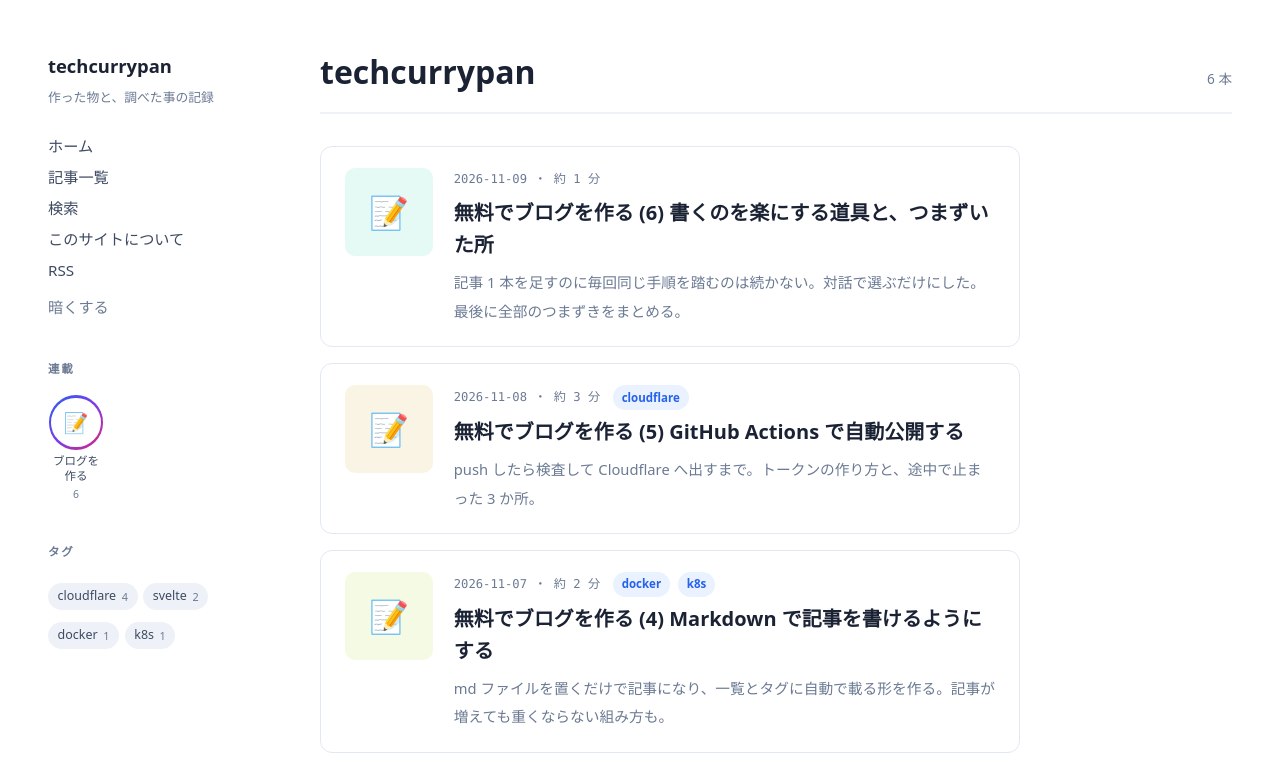
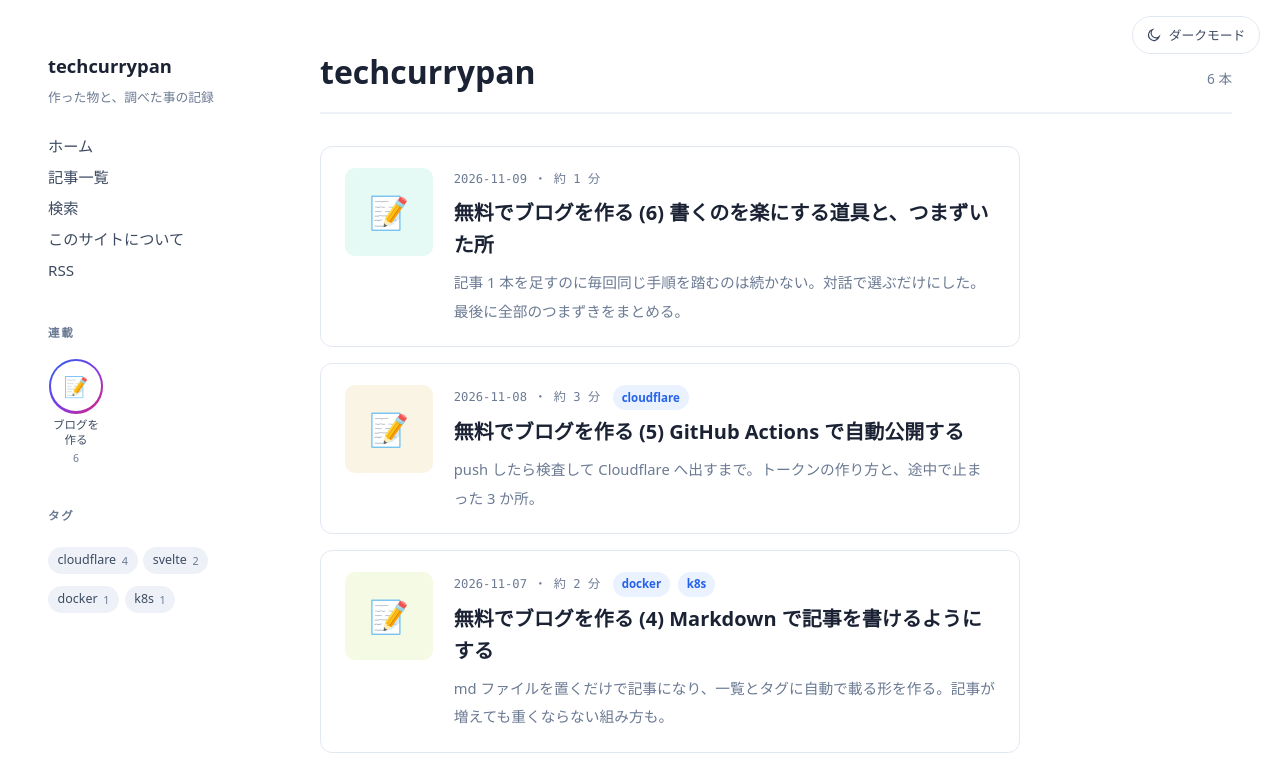
Before and after one commit to techcurrypan/apps, a SvelteKit app in the folder blog/: page / in a window 1280 px wide. Shown: the top 769 px of the page. Built offline with nearby package versions, Linux system fonts and the light colour scheme.

Commit message:
コードの色分け、ダークモード、プロフィール、OGP、アクセス解析

```diff
--- a/blog/src/app.html
+++ b/blog/src/app.html
@@ -4,7 +4,8 @@
 		<meta charset="utf-8" />
 		<meta name="viewport" content="width=device-width, initial-scale=1" />
 		<meta name="text-scale" content="scale" />
-		%sveltekit.head%
+		<script>try{document.documentElement.dataset.theme=localStorage.getItem("theme")||(matchMedia("(prefers-color-scheme: dark)").matches?"dark":"light")}catch(e){}</script>
+%sveltekit.head%
 	</head>
 	<body data-sveltekit-preload-data="hover">
 		<div style="display: contents">%sveltekit.body%</div>
--- a/blog/src/routes/+layout.svelte
+++ b/blog/src/routes/+layout.svelte
@@ -2,19 +2,42 @@
 import { groups, tagList } from '../lib/posts';
 
 let { children } = $props();
-let theme = $state('auto');
+let theme = $state<'light' | 'dark'>('light');
 
 $effect(() => {
 const saved = localStorage.getItem('theme');
-if (saved) theme = saved;
+theme =
+saved === 'dark' || saved === 'light'
+? saved
+: window.matchMedia('(prefers-color-scheme: dark)').matches
+? 'dark'
+: 'light';
 });
 
 $effect(() => {
-if (theme === 'auto') return;
 document.documentElement.dataset.theme = theme;
 localStorage.setItem('theme', theme);
 });
 </script>
+
+<button
+class="theme"
+onclick={() => (theme = theme === 'dark' ? 'light' : 'dark')}
+aria-label={theme === 'dark' ? 'ライトモードにする' : 'ダークモードにする'}
+>
+{#if theme === 'dark'}
+<svg viewBox="0 0 24 24" aria-hidden="true">
+<circle cx="12" cy="12" r="4.2" />
+<path d="M12 2.5v2.4M12 19.1v2.4M4.2 4.2l1.7 1.7M18.1 18.1l1.7 1.7M2.5 12h2.4M19.1 12h2.4M4.2 19.8l1.7-1.7M18.1 5.9l1.7-1.7" />
+</svg>
+<span>ライトモード</span>
+{:else}
+<svg viewBox="0 0 24 24" aria-hidden="true">
+<path d="M20 14.2A8.3 8.3 0 1 1 9.8 4 6.6 6.6 0 0 0 20 14.2z" />
+</svg>
+<span>ダークモード</span>
+{/if}
+</button>
 
 <div class="shell">
 <aside>
@@ -27,9 +50,6 @@ localStorage.setItem('theme', theme);
 <a href="/search">検索</a>
 <a href="/about">このサイトについて</a>
 <a href="/rss.xml">RSS</a>
-<button class="theme" onclick={() => (theme = theme === 'dark' ? 'light' : 'dark')}>
-{theme === 'dark' ? '明るくする' : '暗くする'}
-</button>
 </nav>
 
 {#if groups.length > 0}
@@ -81,8 +101,7 @@ localStorage.setItem('theme', theme);
 --sans: system-ui, "Hiragino Sans", "Noto Sans JP", sans-serif;
 }
 
-@media (prefers-color-scheme: dark) {
-:global(:root:not([data-theme="light"])) {
+:global(:root[data-theme="dark"]) {
 --bg: #0f1419;
 --surface: #161b22;
 --surface-2: #1f262e;
@@ -93,18 +112,10 @@ localStorage.setItem('theme', theme);
 --accent: #6cb6ff;
 --accent-soft: #1a2838;
 }
-}
 
-:global(:root[data-theme="dark"]) {
---bg: #0f1419;
---surface: #161b22;
---surface-2: #1f262e;
---line: #2a323c;
---ink: #e6edf3;
---ink-soft: #c2ccd6;
---ink-dim: #8b98a5;
---accent: #6cb6ff;
---accent-soft: #1a2838;
+:global(html) {
+scroll-behavior: smooth;
+scroll-padding-top: 2rem;
 }
 
 :global(body) {
@@ -136,22 +147,6 @@ color: var(--accent);
 :global(.token.selector) { color: #116329; }
 :global(.token.builtin) { color: #0550ae; }
 :global(.token.class-name) { color: #953800; }
-
-@media (prefers-color-scheme: dark) {
-:global(:root:not([data-theme="light"]) .token.comment) { color: #8b949e; }
-:global(:root:not([data-theme="light"]) .token.keyword) { color: #ff7b72; }
-:global(:root:not([data-theme="light"]) .token.string) { color: #a5d6ff; }
-:global(:root:not([data-theme="light"]) .token.function) { color: #d2a8ff; }
-:global(:root:not([data-theme="light"]) .token.number) { color: #79c0ff; }
-:global(:root:not([data-theme="light"]) .token.boolean) { color: #79c0ff; }
-:global(:root:not([data-theme="light"]) .token.operator) { color: #ff7b72; }
-:global(:root:not([data-theme="light"]) .token.punctuation) { color: #8b949e; }
-:global(:root:not([data-theme="light"]) .token.property) { color: #79c0ff; }
-:global(:root:not([data-theme="light"]) .token.tag) { color: #7ee787; }
-:global(:root:not([data-theme="light"]) .token.attr-name) { color: #d2a8ff; }
-:global(:root:not([data-theme="light"]) .token.attr-value) { color: #a5d6ff; }
-:global(:root:not([data-theme="light"]) .token.class-name) { color: #ffa657; }
-}
 
 :global(:root[data-theme="dark"] .token.comment) { color: #8b949e; }
 :global(:root[data-theme="dark"] .token.keyword) { color: #ff7b72; }
@@ -279,6 +274,38 @@ border-top: 1px solid var(--line);
 margin: 3rem 0;
 }
 
+.theme {
+position: fixed;
+top: 1rem;
+right: 1.25rem;
+z-index: 20;
+display: inline-flex;
+align-items: center;
+gap: 0.4rem;
+padding: 0.35rem 0.85rem;
+background: var(--bg);
+border: 1px solid var(--line);
+border-radius: 999px;
+font: inherit;
+font-size: 0.8rem;
+color: var(--ink-soft);
+cursor: pointer;
+}
+
+.theme:hover {
+color: var(--accent);
+border-color: var(--accent);
+}
+
+.theme svg {
+width: 1rem;
+height: 1rem;
+fill: none;
+stroke: currentColor;
+stroke-width: 1.7;
+stroke-linecap: round;
+}
+
 .shell {
 display: grid;
 grid-template-columns: 1fr;
@@ -337,21 +364,6 @@ font-weight: 500;
 }
 
 nav a:hover {
-color: var(--accent);
-}
-
-.theme {
-margin-top: 0.3rem;
-padding: 0;
-background: none;
-border: 0;
-font: inherit;
-color: var(--ink-dim);
-cursor: pointer;
-text-align: left;
-}
-
-.theme:hover {
 color: var(--accent);
 }
 
```
